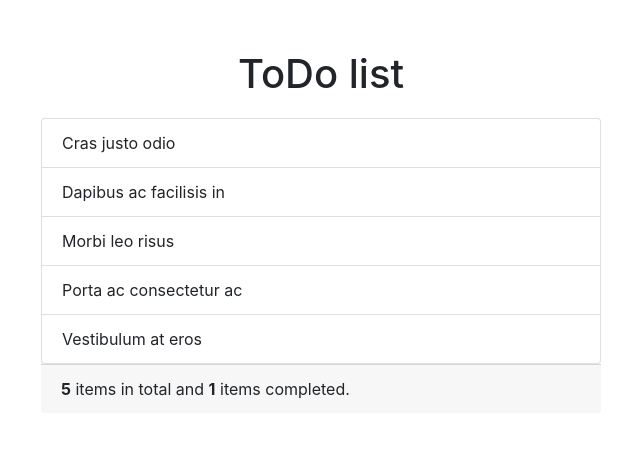
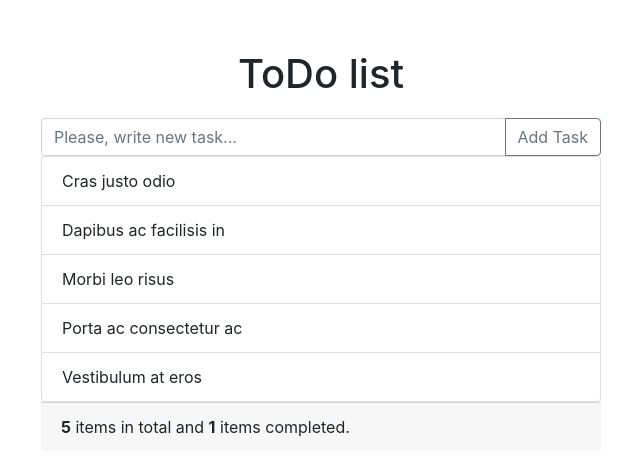
Before and after one commit to pillowhead/todo-frontend, a React (Create React App) app: page / in a window 1280 px wide. Shown: the top 476 px of the page, without its empty margins (319-959 px from the left). Built offline with nearby package versions, Linux system fonts and the light colour scheme.

Commit message:
add input field to TodoList

```diff
--- a/src/components/TodoList.js
+++ b/src/components/TodoList.js
@@ -8,6 +8,19 @@ function TodoList(props) {
   return (
     <div className="todolist">
       <h1>{title}</h1>
+
+      <div class="input-group">
+        <input
+          type="text"
+          class="form-control"
+          placeholder="Please, write new task..."
+        />
+        <div class="input-group-append" id="button-addon4">
+          <button class="btn btn-outline-secondary" type="button">
+            Add Task
+          </button>
+        </div>
+      </div>
 
       <ul className="list-group">
         {items.map(item => (
```
